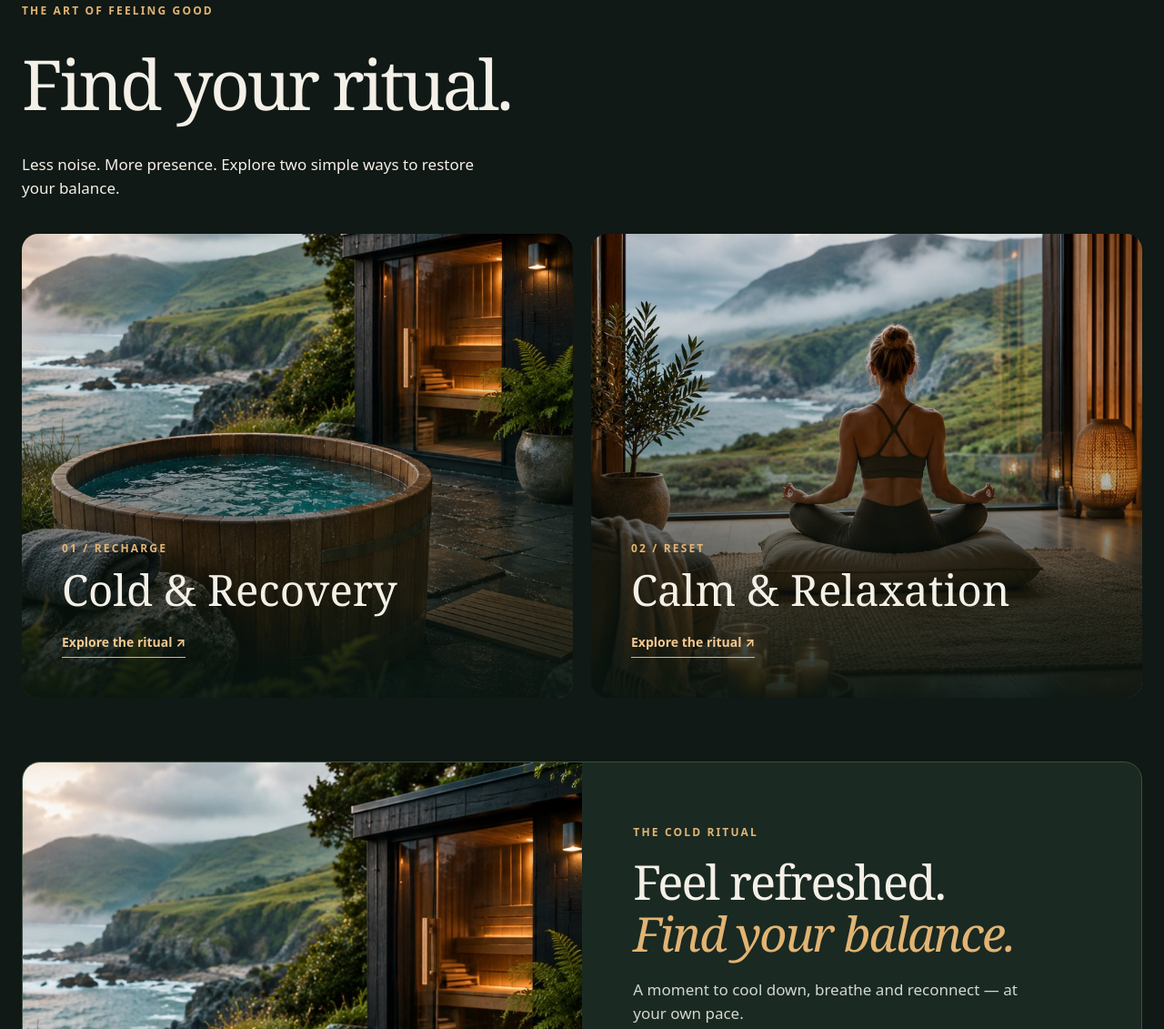
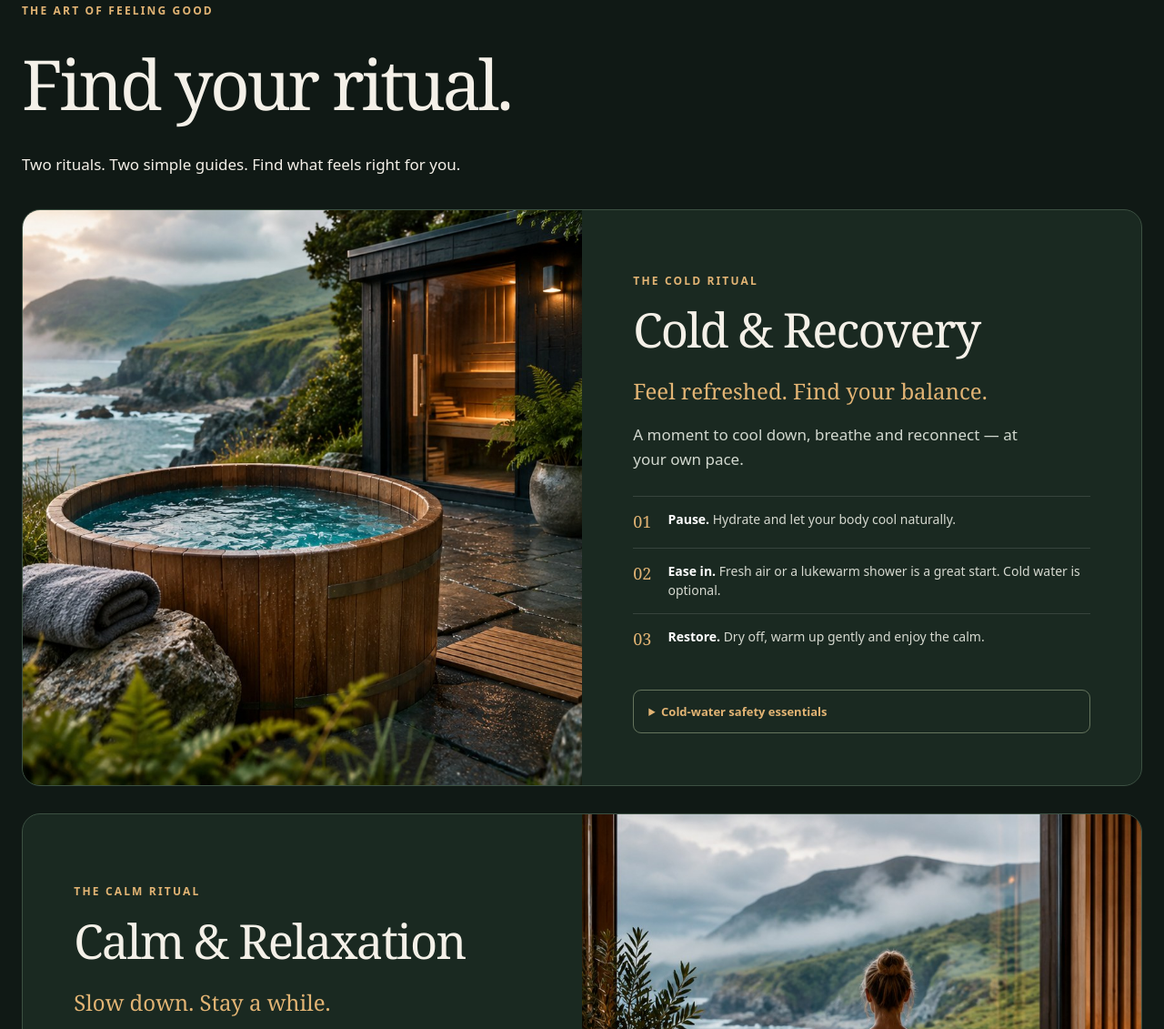
Before and after one commit to shay12345-web/saunamate-web, a plain HTML site: page index.html in a window 1280 px wide. Shown: the part 6454-7585 px from the top of the page at 91% size. Drawn offline with nearby package versions, Linux system fonts and the light colour scheme.

Commit message:
Add files via upload

```diff
--- a/index.html
+++ b/index.html
@@ -1,29 +1,28 @@
 <!doctype html>
-<html lang="en"><head><meta charset="utf-8"><meta name="viewport" content="width=device-width,initial-scale=1"><meta name="theme-color" content="#101915"><meta name="description" content="Discover saunas and wellness across Ireland with SaunaMate."><title>SaunaMate — Your Sauna. Your Ritual. Your Mate.</title><link rel="stylesheet" href="https://unpkg.com/leaflet@1.9.4/dist/leaflet.css" integrity="sha256-p4NxAoJBhIIN+hmNHrzRCf9tD/miZyoHS5obTRR9BMY=" crossorigin=""><link rel="stylesheet" href="styles.css"></head>
+<html lang="en"><head><meta charset="utf-8"><meta name="viewport" content="width=device-width,initial-scale=1"><meta name="theme-color" content="#101915"><meta name="description" content="Discover saunas and wellness across Ireland with SaunaMate."><title>SaunaMate — Your Sauna. Your Ritual. Your Mate.</title><link rel="stylesheet" href="https://unpkg.com/leaflet@1.9.4/dist/leaflet.css" integrity="sha256-p4NxAoJBhIIN+hmNHrzRCf9tD/miZyoHS5obTRR9BMY=" crossorigin=""><link rel="stylesheet" href="styles.css"><style>
+/* Single-photo wellness sections */
+.ritual-panel{margin-top:30px}
+.ritual-subtitle{color:#e2b474;font-family:Georgia,serif;font-size:clamp(19px,2vw,24px);margin:0 0 14px}
+@media(max-width:760px){.ritual-panel{margin-top:24px}}
+</style></head>
 <body><header><a class="brand" href="#home"><span class="steam">♨</span> SaunaMate</a><nav aria-label="Main navigation"><a href="#explore">Explore</a><a href="#events">Events</a><a href="#wellness">Wellness</a><a href="https://saunamate-store.myshopify.com" target="_blank" rel="noopener noreferrer">Shop ↗</a></nav></header><main>
 <section class="hero" id="home"><div class="hero-content"><p class="eyebrow">IRELAND'S SAUNA & WELLNESS COMPANION</p><h1>Your Sauna.<br>Your Ritual.<br><em>Your Mate.</em></h1><p>Discover sauna experiences across Ireland, explore wellness rituals and shop the essentials.</p><a class="button" href="#explore">Explore Saunas →</a></div></section>
 <section id="explore" class="section"><p class="eyebrow">DISCOVER IRELAND</p><h2>Explore Saunas</h2><p>Discover sauna locations across Ireland. Search by venue or town, filter by county and tap a map pin for details. Please confirm opening hours and availability before travelling.</p><div class="filters"><input id="search" aria-label="Search saunas" placeholder="Search sauna or town..."><select id="county" aria-label="Filter county"><option value="">All counties</option></select></div><p id="count" class="muted" aria-live="polite">Loading sauna locations…</p><div class="map-toolbar"><h3>Sauna map</h3><button type="button" id="reset-map" class="secondary-button">Show all Ireland</button></div><div id="sauna-map" role="region" aria-label="Interactive map of sauna locations across Ireland"><p class="map-fallback">Loading map… The sauna list below is also available.</p></div><p class="map-note muted">Map tiles © OpenStreetMap contributors. Pins reflect the directory coordinates and may not be exact entrances.</p><h3 class="directory-heading">Sauna directory</h3><div id="sauna-grid" class="grid"></div></section>
 <section class="feature" id="events"><div><p class="eyebrow">COMING NEXT</p><h2>Events Across Ireland</h2><p>Sauna gatherings, sea swims, cold plunges and wellness experiences — all in one place. Verified event listings are coming soon.</p></div></section>
 <section id="wellness" class="section wellness-section">
-  <div class="wellness-heading"><p class="eyebrow">THE ART OF FEELING GOOD</p><h2>Find your ritual.</h2><p>Less noise. More presence. Explore two simple ways to restore your balance.</p></div>
-  <div class="luxury-tiles">
-    <a class="luxury-tile" href="#cold-recovery"><img src="assets/cold-plunge-luxury.jpg" alt="Outdoor wooden cold plunge overlooking the Irish coast" loading="lazy"><div class="luxury-overlay"><span class="eyebrow">01 / RECHARGE</span><h3>Cold &amp; Recovery</h3><span class="luxury-cta">Explore the ritual <span aria-hidden="true">↗</span></span></div></a>
-    <a class="luxury-tile" href="#calm-relaxation"><img src="assets/meditation-luxury.jpg" alt="Peaceful meditation overlooking green coastal hills" loading="lazy"><div class="luxury-overlay"><span class="eyebrow">02 / RESET</span><h3>Calm &amp; Relaxation</h3><span class="luxury-cta">Explore the ritual <span aria-hidden="true">↗</span></span></div></a>
-  </div>
-  <article id="cold-recovery" class="ritual-panel">
+  <div class="wellness-heading"><p class="eyebrow">THE ART OF FEELING GOOD</p><h2>Find your ritual.</h2><p>Two rituals. Two simple guides. Find what feels right for you.</p></div>
+  <article id="cold-recovery" class="ritual-panel ritual-first">
     <div class="ritual-photo"><img src="assets/cold-plunge-luxury.jpg" alt="Cold plunge beside a warmly lit coastal sauna" loading="lazy"></div>
-    <div class="ritual-copy"><p class="eyebrow">THE COLD RITUAL</p><h3>Feel refreshed.<br><em>Find your balance.</em></h3><p class="ritual-intro">A moment to cool down, breathe and reconnect — at your own pace.</p>
+    <div class="ritual-copy"><p class="eyebrow">THE COLD RITUAL</p><h3>Cold &amp; Recovery</h3><p class="ritual-subtitle">Feel refreshed. Find your balance.</p><p class="ritual-intro">A moment to cool down, breathe and reconnect — at your own pace.</p>
       <div class="ritual-steps"><div><span>01</span><p><strong>Pause.</strong> Hydrate and let your body cool naturally.</p></div><div><span>02</span><p><strong>Ease in.</strong> Fresh air or a lukewarm shower is a great start. Cold water is optional.</p></div><div><span>03</span><p><strong>Restore.</strong> Dry off, warm up gently and enjoy the calm.</p></div></div>
       <details class="safety-details"><summary>Cold-water safety essentials</summary><p>Cold immersion can strain the heart and circulation. Never jump into unknown water, swim alone, or hold your breath or hyperventilate in water. If you have a heart or circulatory condition, are pregnant, or have medical concerns, seek medical advice first. Stop if you feel dizzy or unwell.</p></details>
-      <a class="ritual-back" href="#wellness">↑ Back to rituals</a>
     </div>
   </article>
   <article id="calm-relaxation" class="ritual-panel ritual-reverse">
     <div class="ritual-photo"><img src="assets/meditation-luxury.jpg" alt="Person meditating beside candles with a view of the Irish coast" loading="lazy"></div>
-    <div class="ritual-copy"><p class="eyebrow">THE CALM RITUAL</p><h3>Slow down.<br><em>Stay a while.</em></h3><p class="ritual-intro">You don't need an hour to find a little stillness.</p>
+    <div class="ritual-copy"><p class="eyebrow">THE CALM RITUAL</p><h3>Calm &amp; Relaxation</h3><p class="ritual-subtitle">Slow down. Stay a while.</p><p class="ritual-intro">You don't need an hour to find a little stillness.</p>
       <div class="ritual-steps"><div><span>01</span><p><strong>Unplug.</strong> Put your phone away and find a comfortable place.</p></div><div><span>02</span><p><strong>Notice.</strong> Let your breathing settle naturally. No counting, no pressure.</p></div><div><span>03</span><p><strong>Carry it with you.</strong> Sip some water and return to your day slowly.</p></div></div>
       <div class="ritual-quote">“Make space for the moments that make you feel like you.”</div>
-      <a class="ritual-back" href="#wellness">↑ Back to rituals</a>
     </div>
   </article>
 </section>
```
